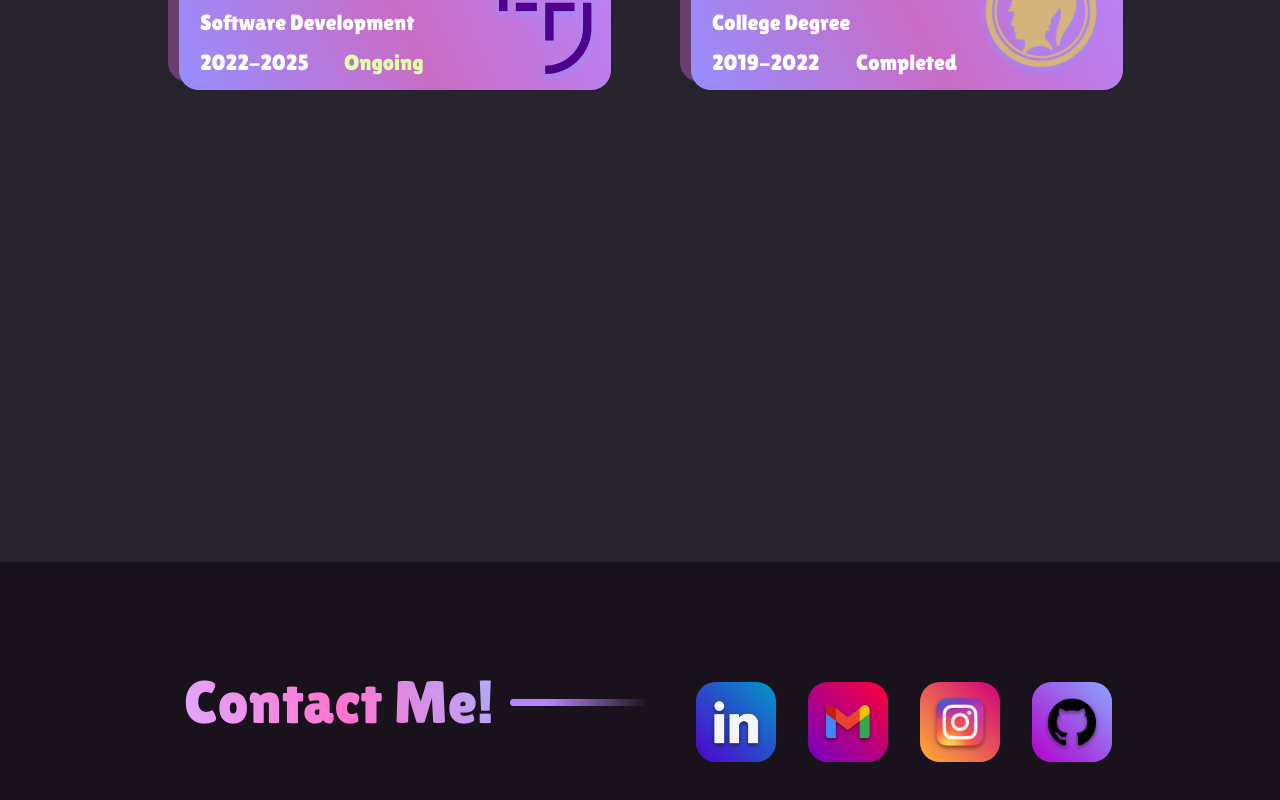
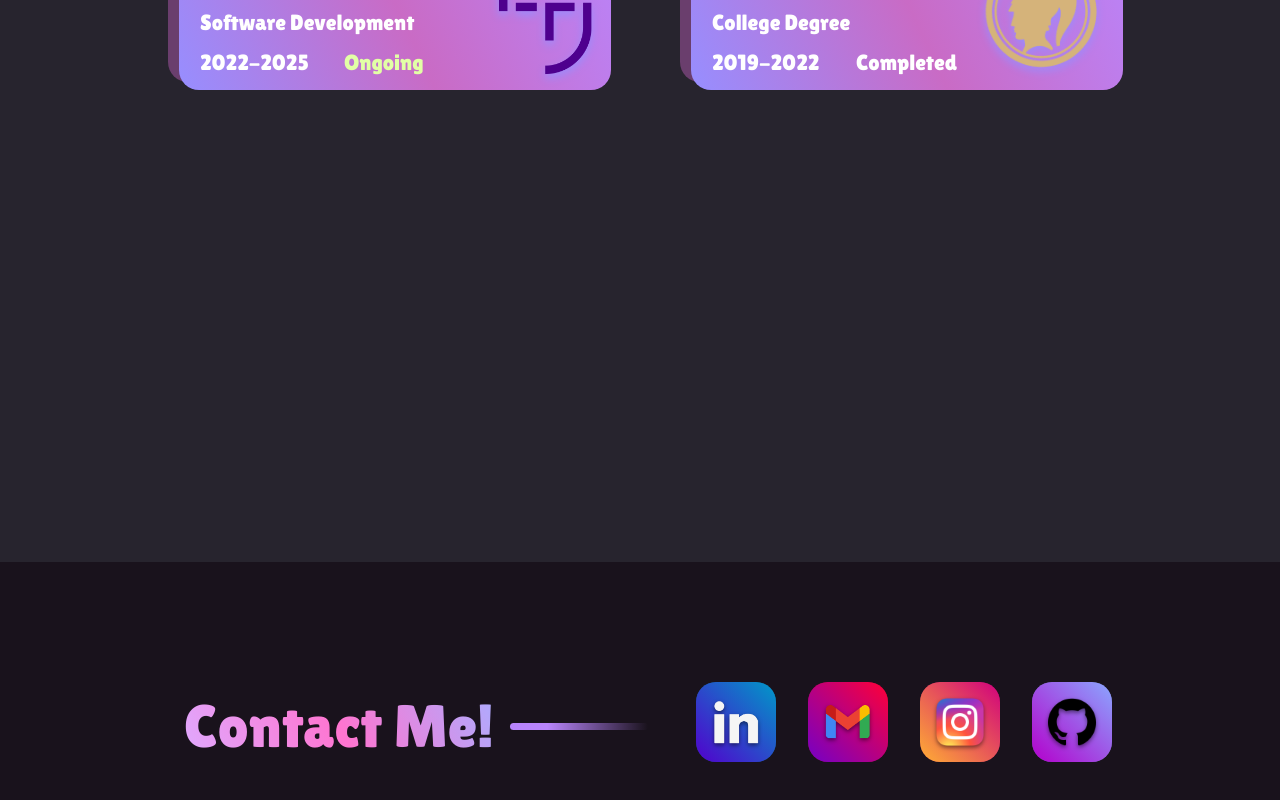
Before and after one commit to Patrick-Palmroos/Portfolio, a React (Vite) app: page / in a window 1280 px wide. Shown: the part 3671-4471 px from the top of the page. Built offline with nearby package versions, Linux system fonts and the light colour scheme.

Commit message:
Fix: footer margins for bigger screens.

```diff
--- a/src/App.tsx
+++ b/src/App.tsx
@@ -20,7 +20,6 @@ import { LanguageProvider } from "./components/util/languageContext.tsx";
 const ThemeContext = createContext("dark");
 
 function App() {
-  const isDesktop = useMediaQuery({ query: "(min-width: 1824px)" });
   const isTabletOrMobile = useMediaQuery({ query: "(min-width: 1224px)" });
   const mobileFooter = useMediaQuery({ query: "(min-width: 960px)" });
   const smallerSkills = useMediaQuery({ query: "(min-width: 730px)" });
@@ -269,7 +268,7 @@ function App() {
                   >
                     <Box
                       marginLeft={"1rem"}
-                      marginBottom={mobileFooter ? "5rem" : "0.5rem"}
+                      marginBottom={mobileFooter ? "2rem" : "0.5rem"}
                       marginRight={"2rem"}
                       width={"30rem"}
                     >
```
Also changed, not shown: 1 other file (tests, documents, lock files or other folders).
